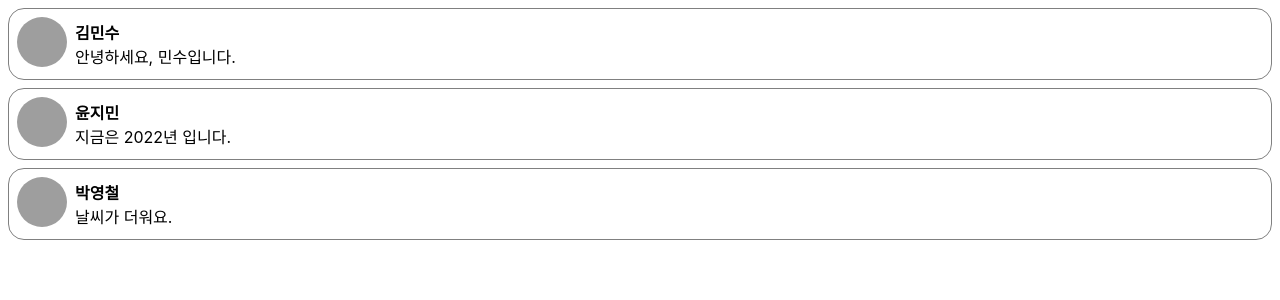
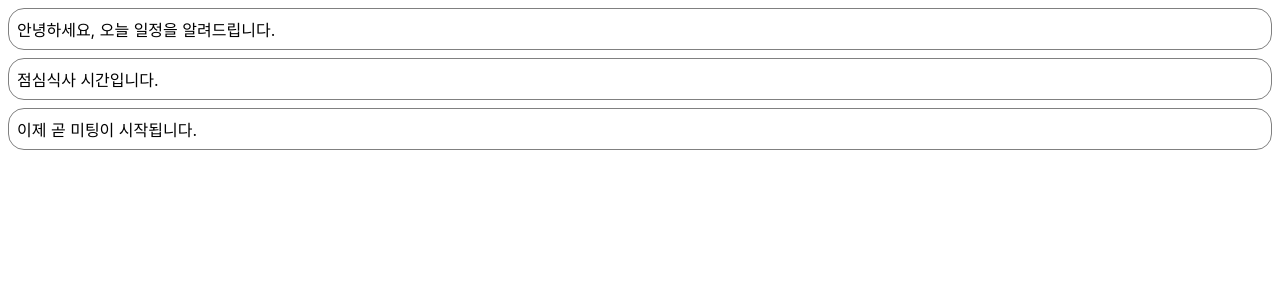
Before and after one commit to chaeeunj/first-meet-react, a React (Create React App) app in the folder my-app/: page / in a window 1280 px wide. Shown: the top 300 px of the page. Built offline with nearby package versions, Linux system fonts and the light colour scheme; grey boxes are pictures that could not be loaded.

Commit message:
처음 만난 리액트v2 6-2. 매 초 메시지 elements 생성

```diff
--- /dev/null
+++ b/my-app/src/chapter_06/Notification.jsx
@@ -0,0 +1,34 @@
+import React from 'react';
+
+const styles = {
+  wrapper: {
+    margin: 8,
+    padding: 8,
+    display: 'flex',
+    flexDirection: 'row',
+    border: '1px solid grey',
+    borderRadius: 16,
+  },
+  messageText: {
+    color: 'black',
+    fontSize: 16,
+  },
+};
+
+class Notification extends React.Component {
+  constructor(props) {
+    super(props);
+
+    this.state = {};
+  }
+
+  render() {
+    return (
+      <div style={styles.wrapper}>
+        <span style={styles.messageText}>{this.props.message}</span>
+      </div>
+    );
+  }
+}
+
+export default Notification;
--- /dev/null
+++ b/my-app/src/chapter_06/NotificationList.jsx
@@ -0,0 +1,53 @@
+import React from 'react';
+import Notification from './Notification';
+
+const reservedNotifications = [
+  {
+    message: '안녕하세요, 오늘 일정을 알려드립니다.',
+  },
+  {
+    message: '점심식사 시간입니다.',
+  },
+  {
+    message: '이제 곧 미팅이 시작됩니다.',
+  },
+];
+
+var timer;
+
+class NotificationList extends React.Component {
+  constructor(props) {
+    super(props);
+
+    this.state = {
+      notifications: [],
+    };
+  }
+
+  componentDidMount() {
+    const { notifications } = this.state;
+    timer = setInterval(() => {
+      if (notifications.length < reservedNotifications.length) {
+        const index = notifications.length;
+        notifications.push(reservedNotifications[index]);
+        this.setState({
+          notifications: notifications,
+        });
+      } else {
+        clearInterval(timer);
+      }
+    }, 1000);
+  }
+
+  render() {
+    return (
+      <div>
+        {this.state.notifications.map((notification) => {
+          return <Notification message={notification.message} />;
+        })}
+      </div>
+    );
+  }
+}
+
+export default NotificationList;
--- a/my-app/src/index.js
+++ b/my-app/src/index.js
@@ -7,12 +7,13 @@
 import Library from './chapter_03/Library';
 import Clock from './chapter_04/Clock';
 import CommentList from './chapter_05/CommentList';
+import NotificationList from './chapter_06/NotificationList';
 
 const root = ReactDOM.createRoot(document.getElementById('root'));
 
 root.render(
   <React.StrictMode>
-    <CommentList />
+    <NotificationList />
   </React.StrictMode>
 );
 
```
